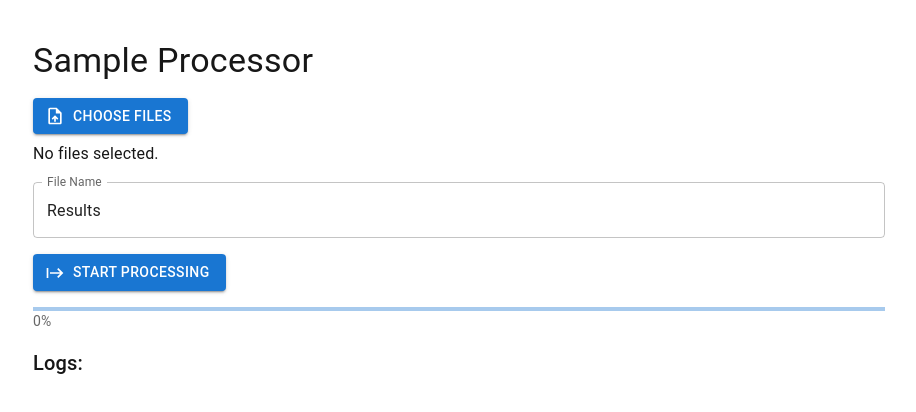
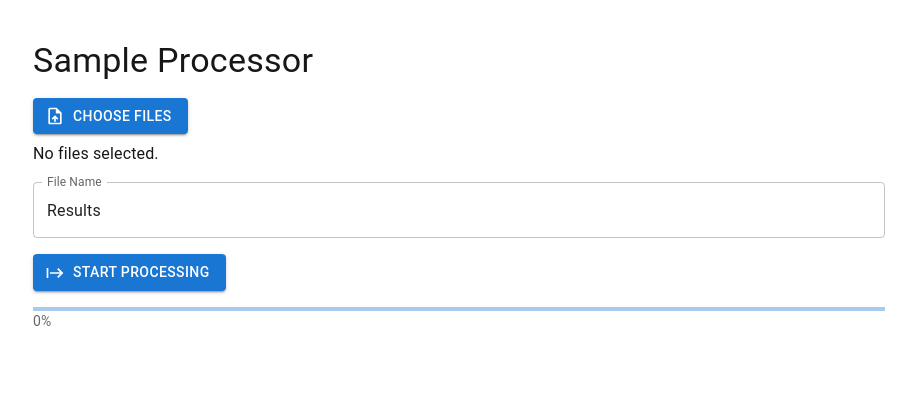
Before and after one commit to qvdev-source/read-file-rpt, a Next.js app: page / in a window 1280 px wide. Shown: the top 412 px of the page, without its empty margins (181-1097 px from the left). Built offline with nearby package versions, Linux system fonts and the light colour scheme.

Commit message:
update remove log

```diff
--- a/src/pages/index.js
+++ b/src/pages/index.js
@@ -5,9 +5,6 @@ import {
     Button,
     Box,
     LinearProgress,
-    List,
-    ListItem,
-    ListItemText,
     TextField,
 } from '@mui/material';
 import UploadFileIcon from '@mui/icons-material/UploadFile';
@@ -17,7 +14,6 @@ import ExcelJS from 'exceljs';
 
 export default function Home() {
     const [selectedFiles, setSelectedFiles] = useState([]);
-    const [logs, setLogs] = useState([]);
     const [progress, setProgress] = useState(0);
     const [outputFile, setOutputFile] = useState(null);
     const [fileName, setFileName] = useState("Results"); // Tên file mặc định
@@ -27,7 +23,7 @@ export default function Home() {
             (file) => file.name.endsWith('.RPT')
         );
         setSelectedFiles(files);
-        setLogs((prev) => [...prev, `${files.length} files selected.`]);
+        alert(`${files.length} files selected.`);
     };
 
     const handleProcess = async () => {
@@ -36,7 +32,6 @@ export default function Home() {
             return;
         }
 
-        setLogs([]);
         setProgress(0);
         const outputData = [];
         const assignedEnergies = {
@@ -53,8 +48,6 @@ export default function Home() {
             outputData.push(result);
             setProgress(Math.round(((i + 1) / selectedFiles.length) * 100));
         }
-
-        setLogs((prev) => [...prev, 'Processing complete. Generating Excel...']);
 
         // Thu thập tất cả các tiêu đề từ outputData
         const headersSet = new Set();
@@ -91,8 +84,7 @@ export default function Home() {
         });
         const url = URL.createObjectURL(blob);
         setOutputFile(url);
-
-        setLogs((prev) => [...prev, 'Excel file generated. You can download it below.']);
+        alert('Excel file generated. You can download it below.');
     };
 
     const processFile = (stt, content, assignedEnergies) => {
@@ -108,7 +100,6 @@ export default function Home() {
             if (line.startsWith('     Sample Title:')) {
                 sampleName = line.split(':')[1].trim();
                 results['Tên mẫu'] = sampleName;
-                setLogs((prev) => [...prev, `Processing Sample: ${sampleName}`]);
             }
 
             if (line.includes('IDENTIFIED NUCLIDES')) {
@@ -128,11 +119,6 @@ export default function Home() {
                     if (isFloat(energy.replace('*', ''))) {
                         const energyVal = parseFloat(energy.replace('*', ''));
                         currentNuclide = nuclide;
-
-                        setLogs((prev) => [
-                            ...prev,
-                            `Found Nuclide: ${currentNuclide} - Energy: ${energyVal} keV`,
-                        ]);
 
                         if (assignedEnergies[currentNuclide]) {
                             const assignedEnergy = assignedEnergies[currentNuclide];
@@ -159,7 +145,6 @@ export default function Home() {
             }
         }
 
-        setLogs((prev) => [...prev, `Results for file ${stt}: ${JSON.stringify(results)}`]);
         return results;
     };
 
@@ -209,17 +194,6 @@ export default function Home() {
                 </Typography>
             </Box>
 
-            <Box sx={{ my: 2 }}>
-                <Typography variant="h6">Logs:</Typography>
-                <List dense>
-                    {logs.map((log, index) => (
-                        <ListItem key={index}>
-                            <ListItemText primary={log} />
-                        </ListItem>
-                    ))}
-                </List> {/* Thêm thẻ đóng </List> */}
-            </Box>
-
             {outputFile && (
                 <Box sx={{ my: 2 }}>
                     <Button
```
